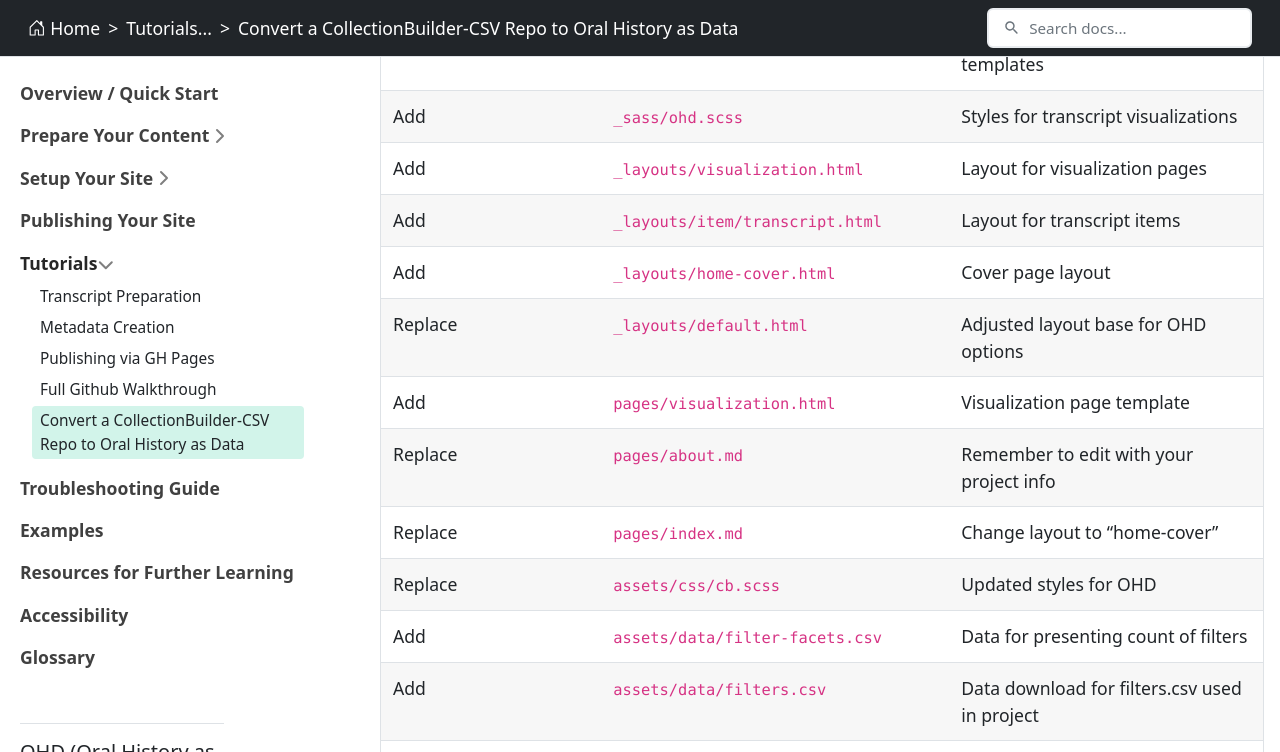
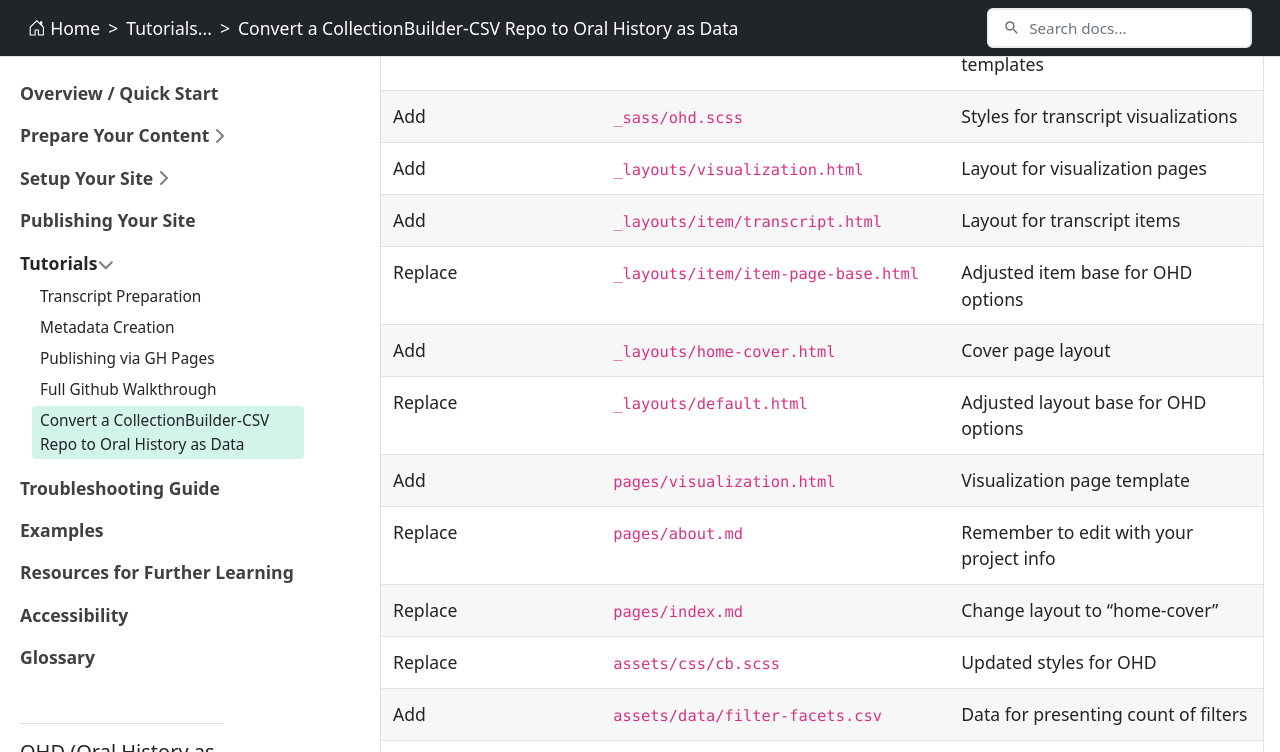
Before and after one commit to oralhistoryasdata/docs, a Jekyll site: the page built from content/tutorials/convert-cb-to-ohd.md, in a window 1280 px wide and 900 px high, scrolled down 1102 px, cut to the strip 0-752 px from the top of the window. Built offline with Jekyll 4.4.1, drawn with Linux system fonts in a browser that asks for light colours; comment, search, counter and statistics services are not loaded.

Commit message:
Update convert-cb-to-ohd.md

```diff
--- a/content/tutorials/convert-cb-to-ohd.md
+++ b/content/tutorials/convert-cb-to-ohd.md
@@ -40,6 +40,7 @@ This guide shows you how to convert an existing CollectionBuilder-CSV repository
    | Add | `_sass/ohd.scss` | Styles for transcript visualizations |
    | Add | `_layouts/visualization.html` | Layout for visualization pages |
    | Add | `_layouts/item/transcript.html` | Layout for transcript items |
+   | Replace | `_layouts/item/item-page-base.html` | Adjusted item base for OHD options |
    | Add | `_layouts/home-cover.html` | Cover page layout |
    | Replace | `_layouts/default.html` | Adjusted layout base for OHD options |
    | Add | `pages/visualization.html` | Visualization page template |
```
